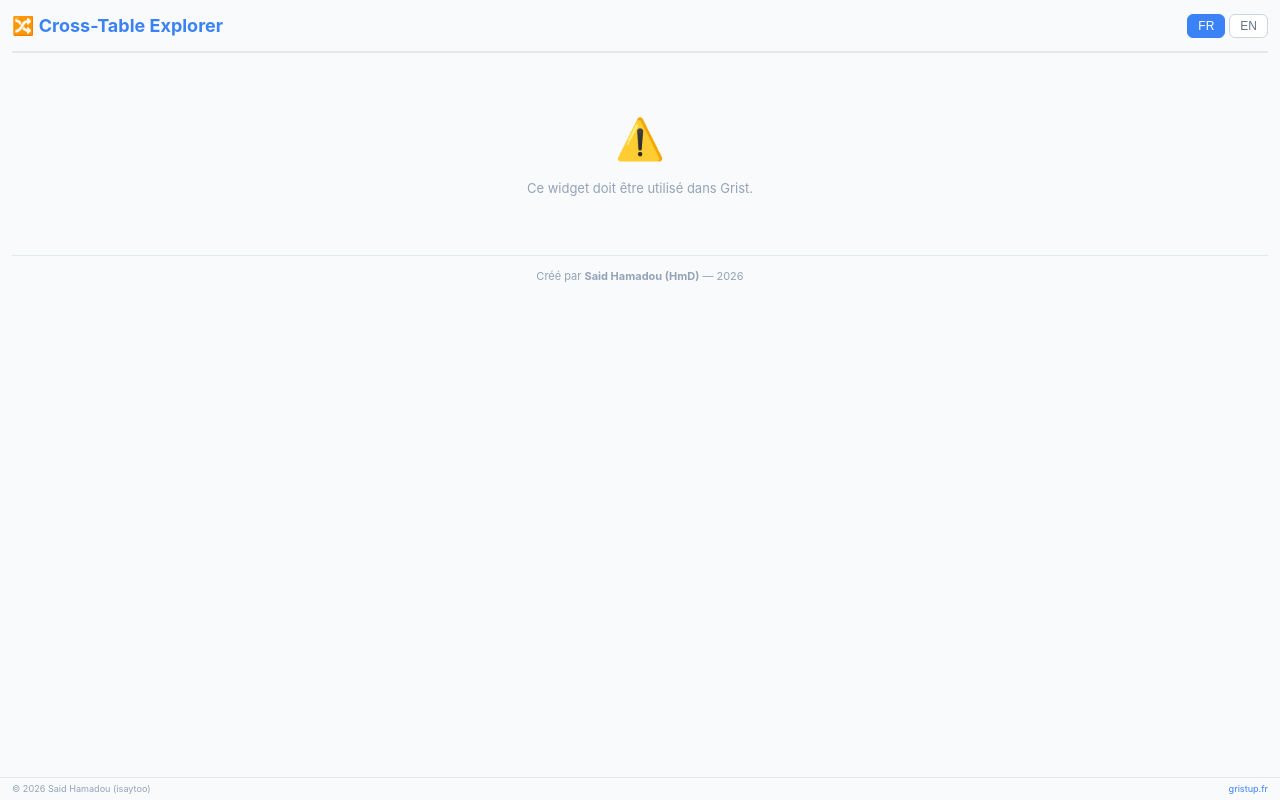
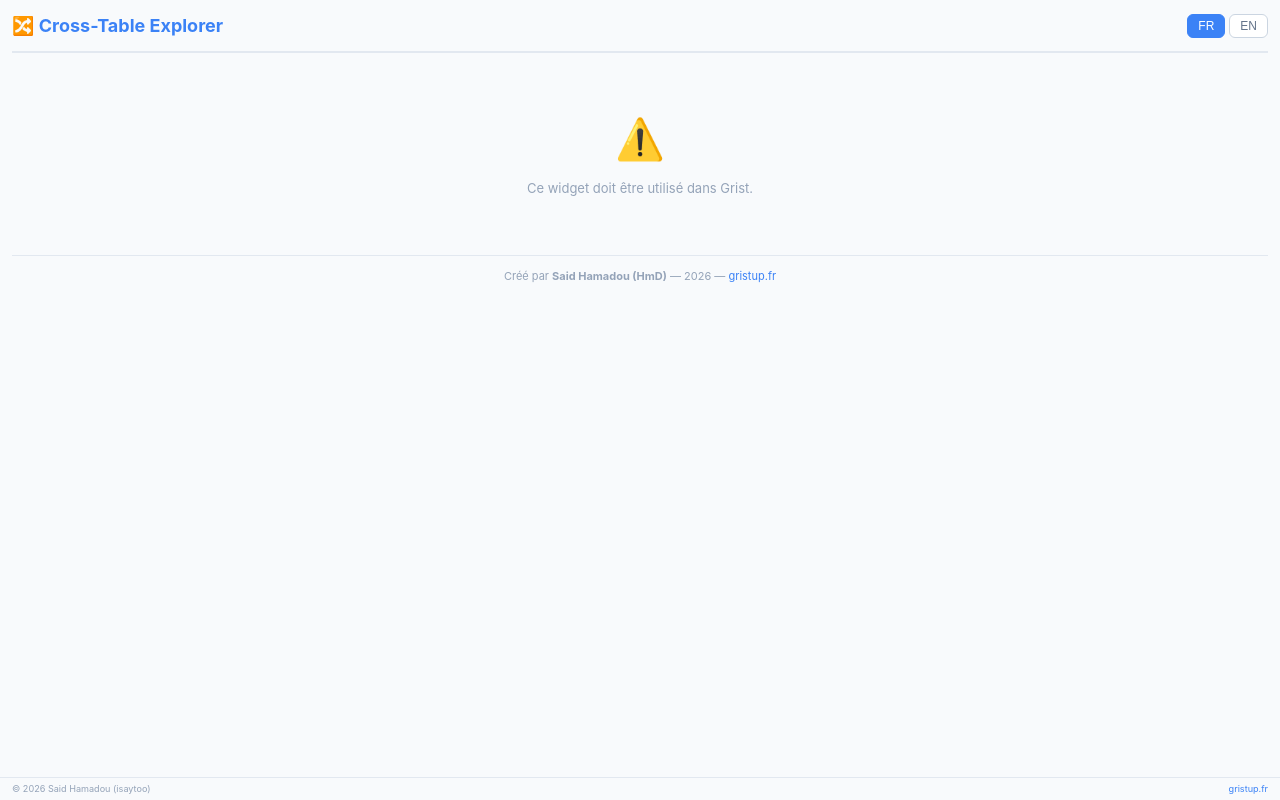
Before and after one commit to isaytoo/grist-cross-table-widget, a website: page index.html in a window 1280 px wide. Drawn offline with Linux system fonts and the light colour scheme.

Commit message:
feat: add gristup.fr link to internal footer

```diff
--- a/index.html
+++ b/index.html
@@ -670,7 +670,7 @@
 
   <!-- FOOTER -->
   <div class="footer">
-    <span data-i18n="footerCreated">Créé par</span> <strong>Said Hamadou (HmD)</strong> &mdash; 2026
+    <span data-i18n="footerCreated">Créé par</span> <strong>Said Hamadou (HmD)</strong> &mdash; 2026 &mdash; <a href="https://gristup.fr" target="_blank" style="color: #3b82f6; text-decoration: none;">gristup.fr</a>
   </div>
 
   <script src="widget.js"></script>
```
